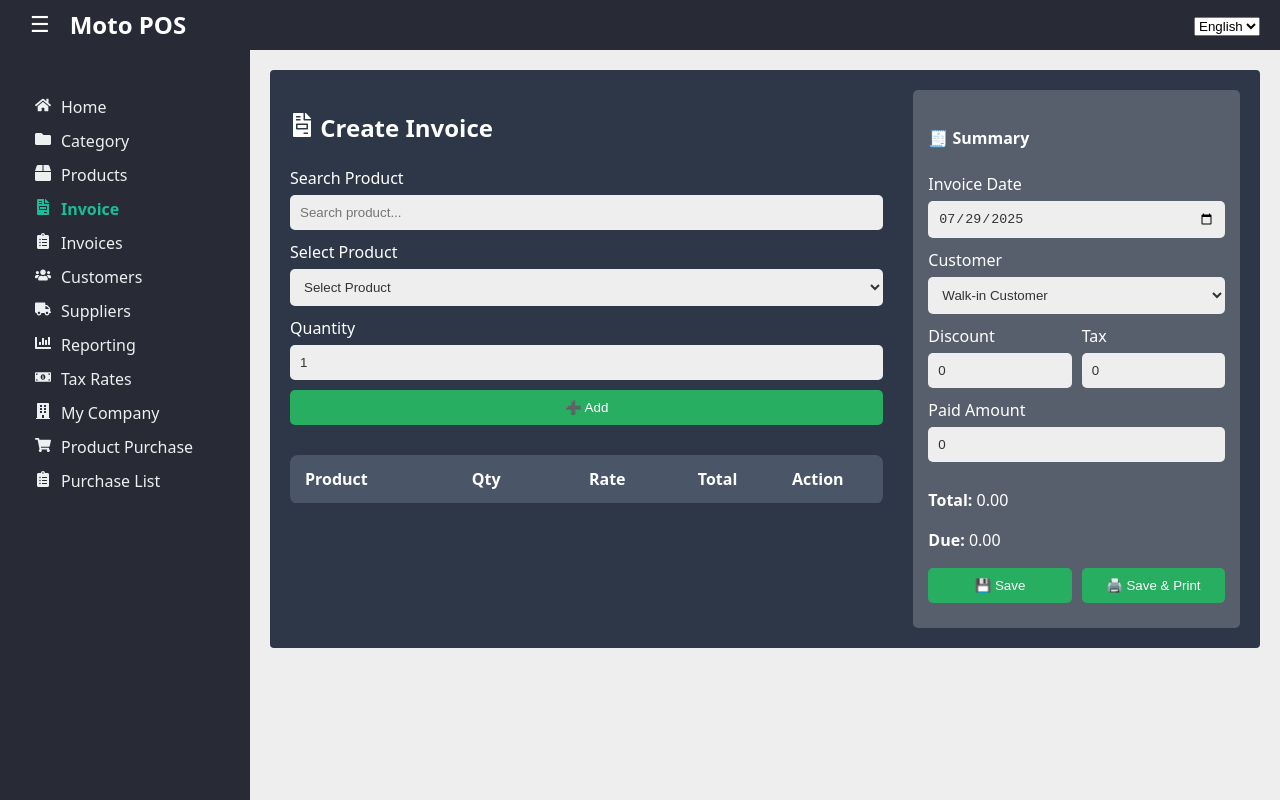
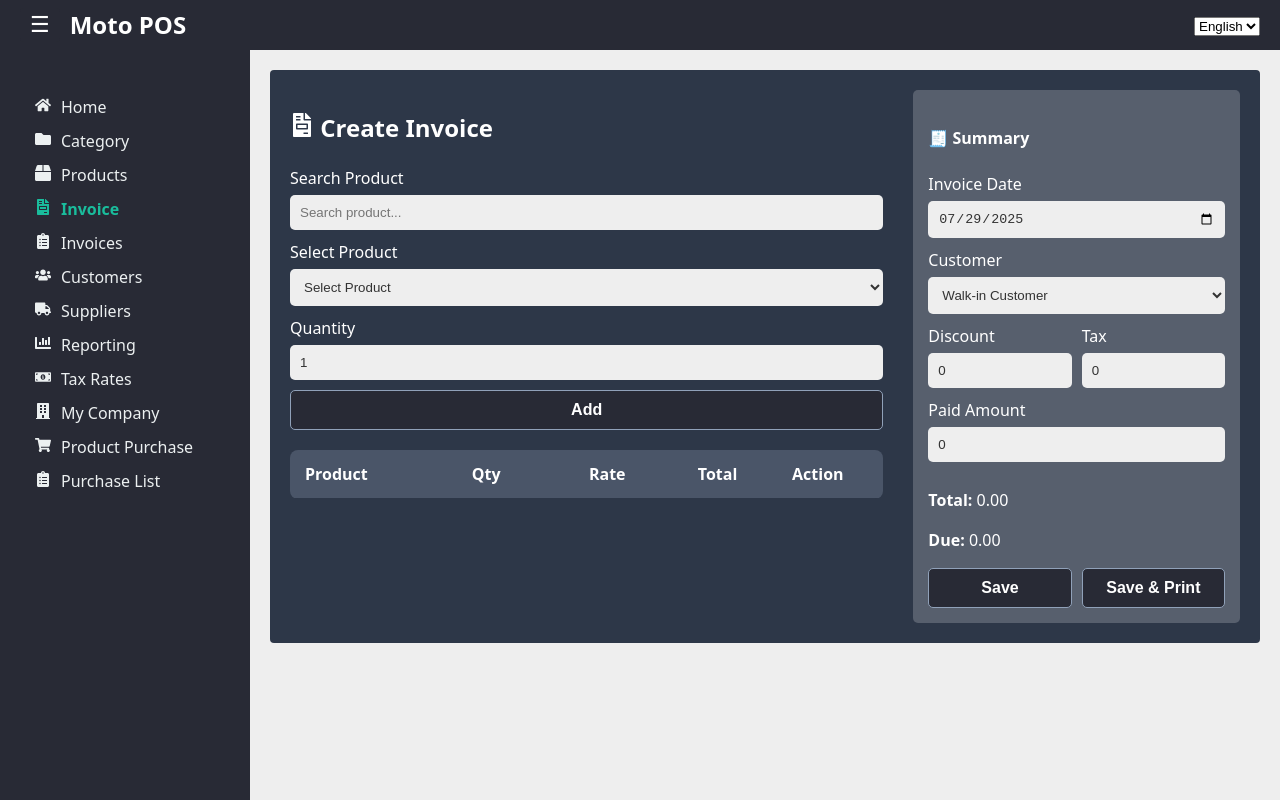
Before and after one commit to roni9843/KSA_SALES, a React (Vite) app in the folder renderer/: page /create-invoice in a window 1280 px wide. Built offline with nearby package versions, Linux system fonts and the light colour scheme.

Commit message:
Updated all button with default button style

```diff
--- a/renderer/src/App.css
+++ b/renderer/src/App.css
@@ -32,9 +32,9 @@
 
 
 .default-button {
-  background: none;
-  color: white;
-  border: 1px solid;
+  background: #282A35;
+  color: #ffffff;
+  border: 1px solid #90A1B9;
   padding: 10px 20px;
   border-radius: 5px;
   cursor: pointer;
@@ -46,7 +46,7 @@
 }
 
 .default-button:hover {
-  border-color: #90A1B9;
+  border-color: #ffffff;
 }
 
 .action-button {
--- a/renderer/src/components/ProductList.jsx
+++ b/renderer/src/components/ProductList.jsx
@@ -240,8 +240,8 @@ const ProductList = ({ refresh }) => {
                             </fieldset>
 
                             <div style={{ gridColumn: '1 / span 2', display: 'flex', gap: '10px', marginTop: '10px' }}>
-                                <button type="submit" style={buttonStyle}>💾 Update</button>
-                                <button type="button" onClick={() => setEditProduct(null)} style={cancelButtonStyle}>❌ Cancel</button>
+                                <button type="submit" className="default-button">Update</button>
+                                <button type="button" onClick={() => setEditProduct(null)} className="default-button">Cancel</button>
                             </div>
                         </form>
                     </div>
@@ -370,23 +370,5 @@ const inputStyle = {
     boxSizing: 'border-box',
 };
 
-const buttonStyle = {
-    flex: 1,
-    padding: '12px',
-    backgroundColor: '#27ae60',
-    color: '#fff',
-    border: 'none',
-    borderRadius: '5px',
-    cursor: 'pointer',
-    fontSize: '16px',
-    fontWeight: 'bold',
-    transition: 'background-color 0.3s ease',
-};
-
-const cancelButtonStyle = {
-    ...buttonStyle,
-    backgroundColor: '#e74c3c'
-};
-
 
 export default ProductList;
--- a/renderer/src/pages/CreateInvoice.jsx
+++ b/renderer/src/pages/CreateInvoice.jsx
@@ -1,5 +1,5 @@
 import { useState, useEffect } from 'react';
-import { FaFileInvoice } from 'react-icons/fa';
+import { FaFileInvoice, FaTrash } from 'react-icons/fa';
 import { useNavigate } from 'react-router-dom';
 
 const CreateInvoice = () => {
@@ -126,7 +126,7 @@ const CreateInvoice = () => {
                     <label style={labelStyle}>Quantity</label>
                     <input type="number" value={qty} onChange={e => setQty(e.target.value)} style={inputStyle} placeholder="Qty" />
                 </div>
-                <button onClick={addToInvoice} style={buttonStyle}>➕ Add</button>
+                <button onClick={addToInvoice} className="default-button" style={{ width: '100%' }}>Add</button>
 
                 <table style={tableStyle}>
                     <thead style={tableHeaderStyle}>
@@ -154,8 +154,8 @@ const CreateInvoice = () => {
                                 <td style={tdStyle}>{i.unit_price.toFixed(2)}</td>
                                 <td style={tdStyle}>{i.total_price.toFixed(2)}</td>
                                 <td style={{ ...tdStyle, textAlign: 'center' }}>
-                                    <button onClick={() => removeItem(i.id)} style={removeButtonStyle}>
-                                        ❌
+                                    <button onClick={() => removeItem(i.id)} className="action-button">
+                                        <FaTrash />
                                     </button>
                                 </td>
                             </tr>
@@ -198,8 +198,8 @@ const CreateInvoice = () => {
                 <p><strong>Due:</strong> {due.toFixed(2)}</p>
 
                 <div style={{ display: 'flex', gap: '10px' }}>
-                    <button style={{ ...buttonStyle, flex: 1 }} onClick={() => handleSave(false)}>💾 Save</button>
-                    <button style={{ ...buttonStyle, flex: 1 }} onClick={() => handleSave(true)}>🖨️ Save & Print</button>
+                    <button className="default-button" onClick={() => handleSave(false)}>Save</button>
+                    <button className="default-button" onClick={() => handleSave(true)}>Save & Print</button>
                 </div>
             </div>
         </div>
@@ -242,16 +242,6 @@ const inputStyle = {
     boxSizing: 'border-box'
 };
 
-const buttonStyle = {
-    width: '100%',
-    padding: '10px',
-    marginBottom: '10px',
-    backgroundColor: '#27ae60',
-    color: '#fff',
-    border: 'none',
-    borderRadius: '5px'
-};
-
 const tableStyle = {
     width: '100%',
     marginTop: '20px',
@@ -291,12 +281,4 @@ const qtyInputStyle = {
     textAlign: 'center',
 };
 
-const removeButtonStyle = {
-    background: 'transparent',
-    border: 'none',
-    color: '#E53E3E',
-    cursor: 'pointer',
-    fontSize: '16px',
-};
-
 export default CreateInvoice;
--- a/renderer/src/pages/InvoiceList.jsx
+++ b/renderer/src/pages/InvoiceList.jsx
@@ -1,6 +1,6 @@
 import { useEffect, useState } from 'react';
 import { useNavigate } from 'react-router-dom';
-import { FaClipboardList } from 'react-icons/fa';
+import { FaClipboardList, FaEye } from 'react-icons/fa';
 
 const InvoiceList = () => {
     const [invoices, setInvoices] = useState([]);
@@ -43,8 +43,8 @@ const InvoiceList = () => {
                             <td style={{ ...tdStyle, color: inv.due > 0 ? '#E53E3E' : '#48BB78', fontWeight: 'bold' }}>{inv.due.toFixed(2)}</td>
                             <td style={{ ...tdStyle, textAlign: 'left' }}>{new Date(inv.created_at).toLocaleDateString()}</td>
                             <td style={{ ...tdStyle, textAlign: 'center' }}>
-                                <button onClick={() => handlePrint(inv.id)} style={viewButtonStyle}>
-                                    🖨️ View
+                                <button onClick={() => handlePrint(inv.id)} className="action-button">
+                                    <FaEye />
                                 </button>
                             </td>
                         </tr>
@@ -93,15 +93,5 @@ const tdStyle = {
     borderBottom: '1px solid #2D3748',
 };
 
-const viewButtonStyle = {
-    padding: '8px 12px',
-    backgroundColor: '#3182CE',
-    color: '#fff',
-    border: 'none',
-    borderRadius: '5px',
-    cursor: 'pointer',
-    transition: 'background-color 0.3s ease',
-};
-
 
 export default InvoiceList;
```
